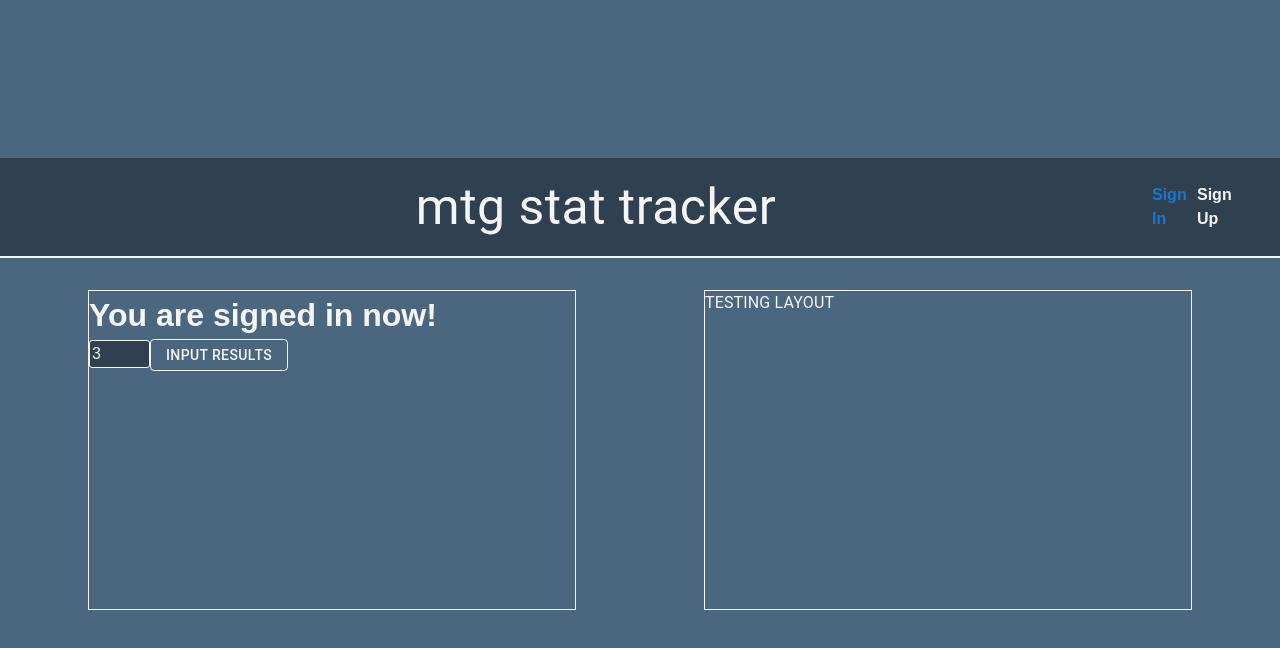
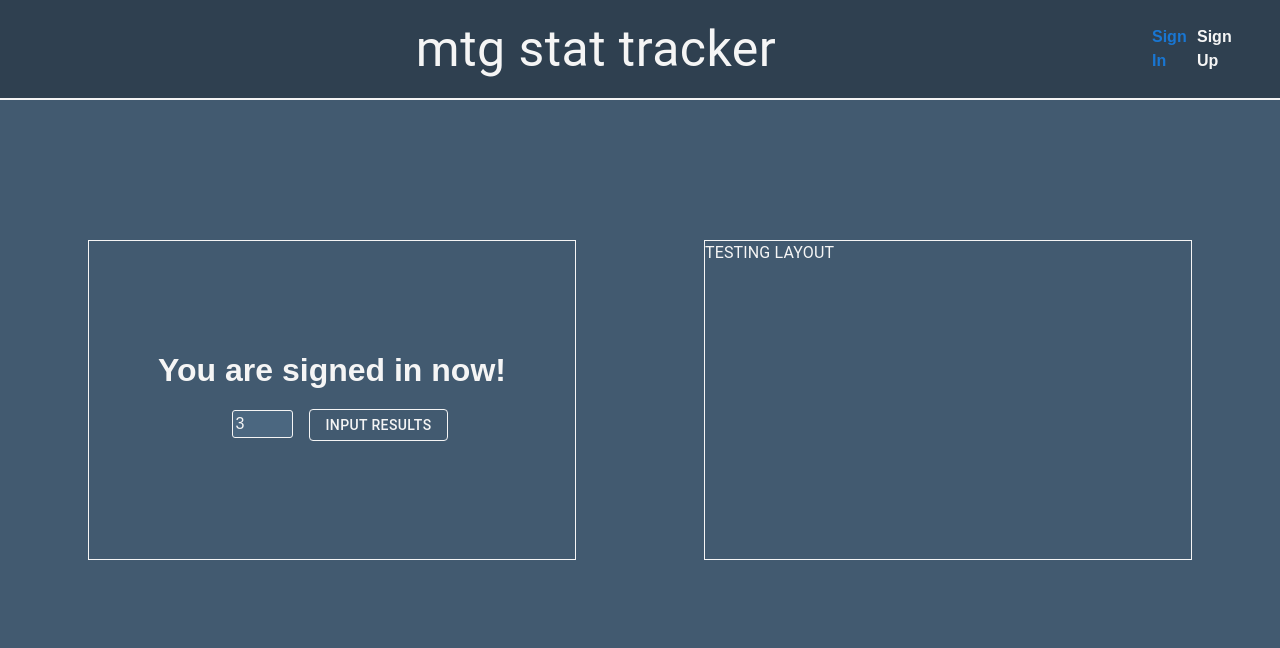
Before and after one commit to Brianjanes/mtg-stat-tracker, a React (Create React App) app in the folder client/: page /dashboard in a window 1280 px wide. Shown: the top 648 px of the page. Built offline with nearby package versions, Linux system fonts and the light colour scheme; no server answers.

Commit message:
misc changes

```diff
--- a/client/src/App.css
+++ b/client/src/App.css
@@ -71,7 +71,7 @@
   justify-content: center;
   align-items: center;
   flex-direction: column;
-  background-color: #4b6780;
+  background-color: #425a70;
 }
 
 table-div {
@@ -108,7 +108,7 @@
   color: whitesmoke;
 }
 input {
-  background-color: #2f4050;
+  background-color: #4b6780;
   border: 1px solid whitesmoke;
   color: whitesmoke;
   border-radius: 3px;
@@ -149,6 +149,9 @@
   padding-right: 1rem;
   font-weight: bolder;
 }
+.dashboard-number-input {
+  margin: 1rem;
+}
 
 /* LANDING BUTTON DIV */
 .button-div {
--- a/client/src/components/Header.jsx
+++ b/client/src/components/Header.jsx
@@ -16,6 +16,9 @@
         justifyContent: "space-between",
         alignItems: "center",
         borderBottom: "2px solid whitesmoke",
+        position: "fixed",
+        top: 0,
+        right: 0,
       }}
     >
       <Typography
--- a/client/src/components/RoundResultsTable.jsx
+++ b/client/src/components/RoundResultsTable.jsx
@@ -157,6 +157,7 @@
               <Button
                 variant="outlined"
                 style={{
+                  backgroundColor: "#2f4050",
                   color: "whitesmoke",
                   border: "1px solid whitesmoke",
                   height: "2rem",
--- a/client/src/routes/DashBoard.jsx
+++ b/client/src/routes/DashBoard.jsx
@@ -77,6 +77,8 @@
       style={{
         maxWidth: "90%",
         display: "flex",
+        justifyContent: "center",
+        alignItems: "center",
         gap: "8rem",
         maxHeight: "100hv",
         margin: "2rem",
@@ -87,12 +89,17 @@
           border: "1px solid whitesmoke",
           width: "60%",
           height: "20rem",
+          display: "flex",
+          flexDirection: "column",
+          justifyContent: "center",
+          alignItems: "center",
         }}
       >
         <h1>You are signed in now!</h1>
         <form>
           <input
             type="number"
+            className="dashboard-number-input"
             min={3}
             max={14}
             value={numberOfRounds}
@@ -154,6 +161,7 @@
                 <Button
                   variant="outlined"
                   style={{
+                    backgroundColor: "#2f4050",
                     color: "whitesmoke",
                     border: "1px solid whitesmoke",
                     height: "3rem",
```
